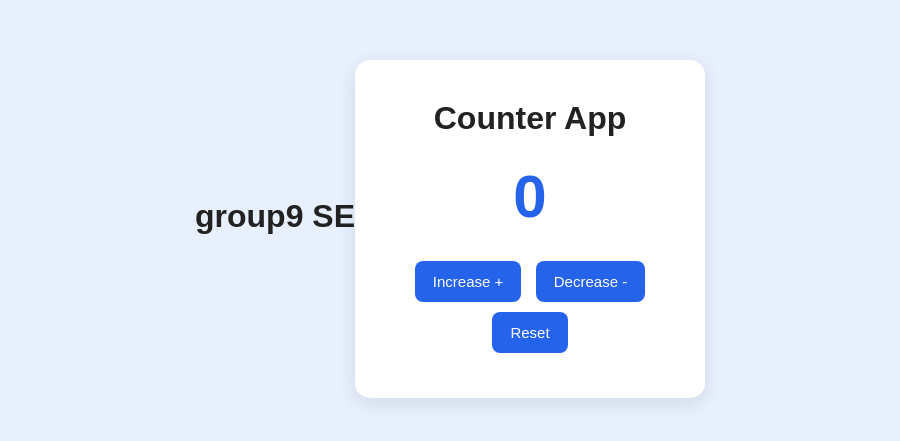
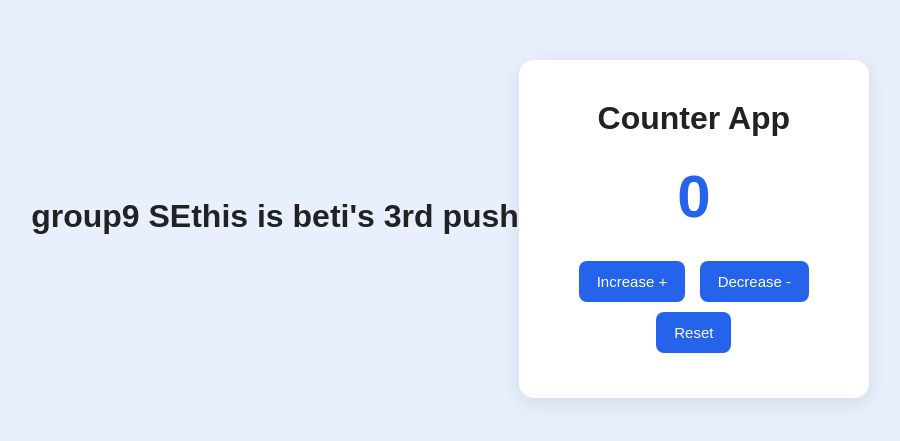
Before and after one commit to Belay23-Devs/Group9, a plain HTML site: page index.html in a window 1280 px wide. Shown: the part 171-612 px from the top of the page, without its empty margins (190-1090 px from the left). Drawn offline with Linux system fonts and the light colour scheme.

Commit message:
beti's push

```diff
--- a/index.html
+++ b/index.html
@@ -17,6 +17,7 @@
 
 <body>
 <h1>group9 SE</h1>
+<h1>this is beti's 3rd push</h1>
   <!-- Main container -->
   <div class="container">
 
```
